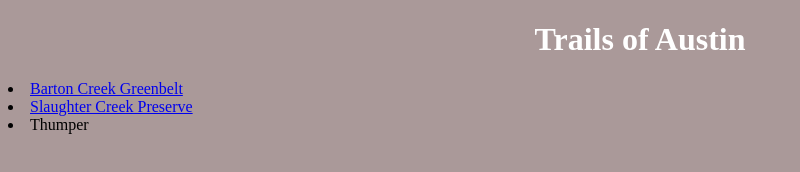
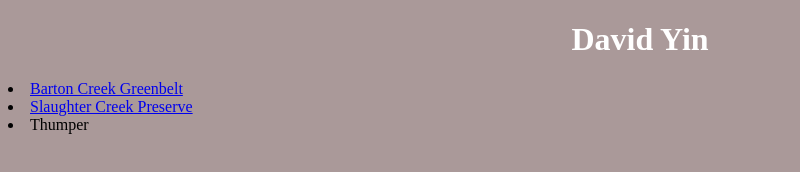
Before and after one commit to david-a-yin/david-a-yin.github.io, a plain HTML site: page index.html in a window 1280 px wide. Shown: the whole page, without its empty margins (0-800 px from the left). Drawn offline with Linux system fonts and the light colour scheme.

Commit message:
Update index.html

```diff
--- a/index.html
+++ b/index.html
@@ -10,7 +10,7 @@
 	</head>
 
 	<body>
-	  	<h1 style ="color:white"><center>Trails of Austin</center></h1>
+	  	<h1 style ="color:white"><center>David Yin</center></h1>
 		<l>
 			<li><a href= "bartoncreek.html">Barton Creek Greenbelt</a></li>
 			<li><a href= "slaughtercreek.html">Slaughter Creek Preserve</a></li>
```
